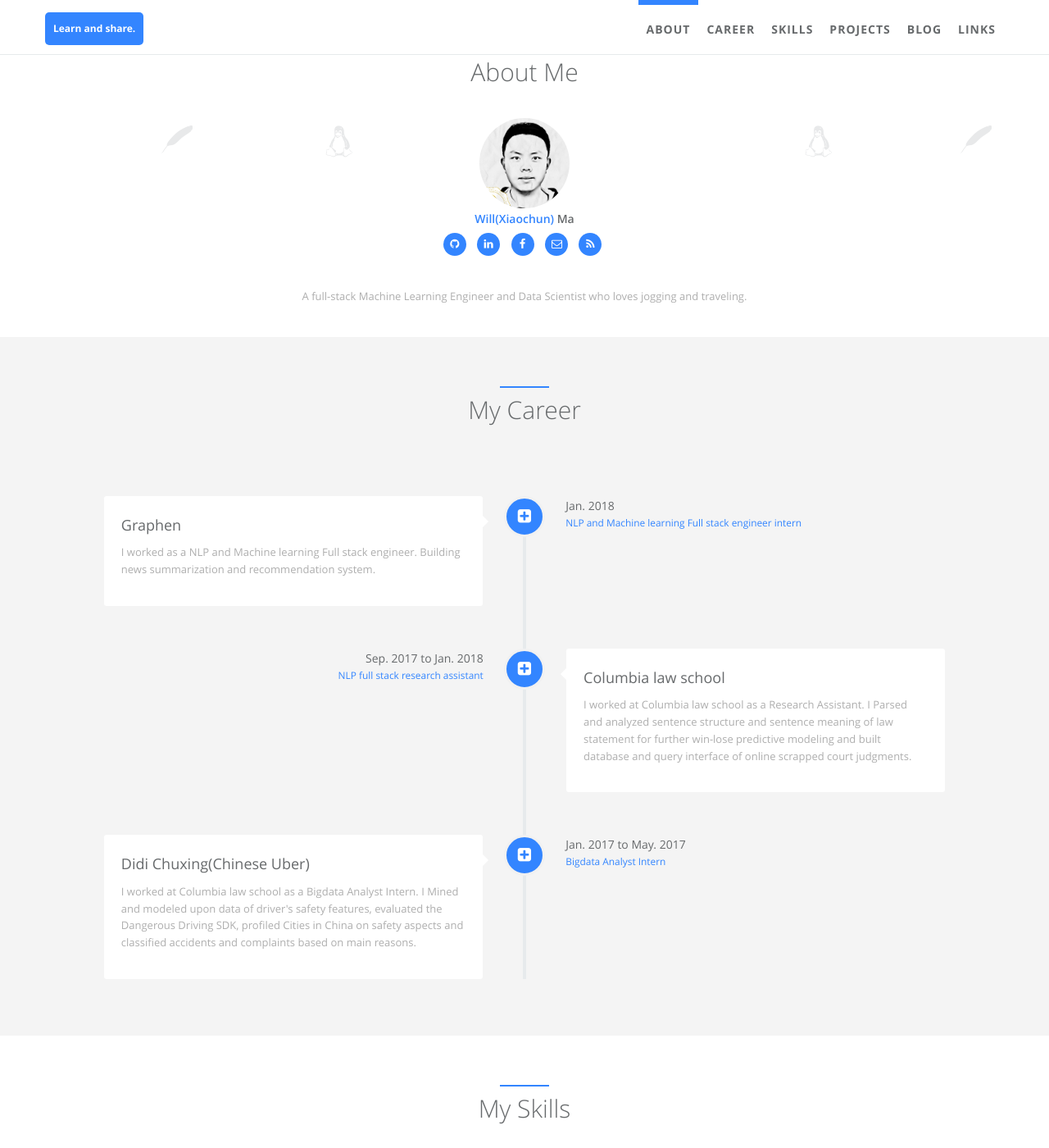
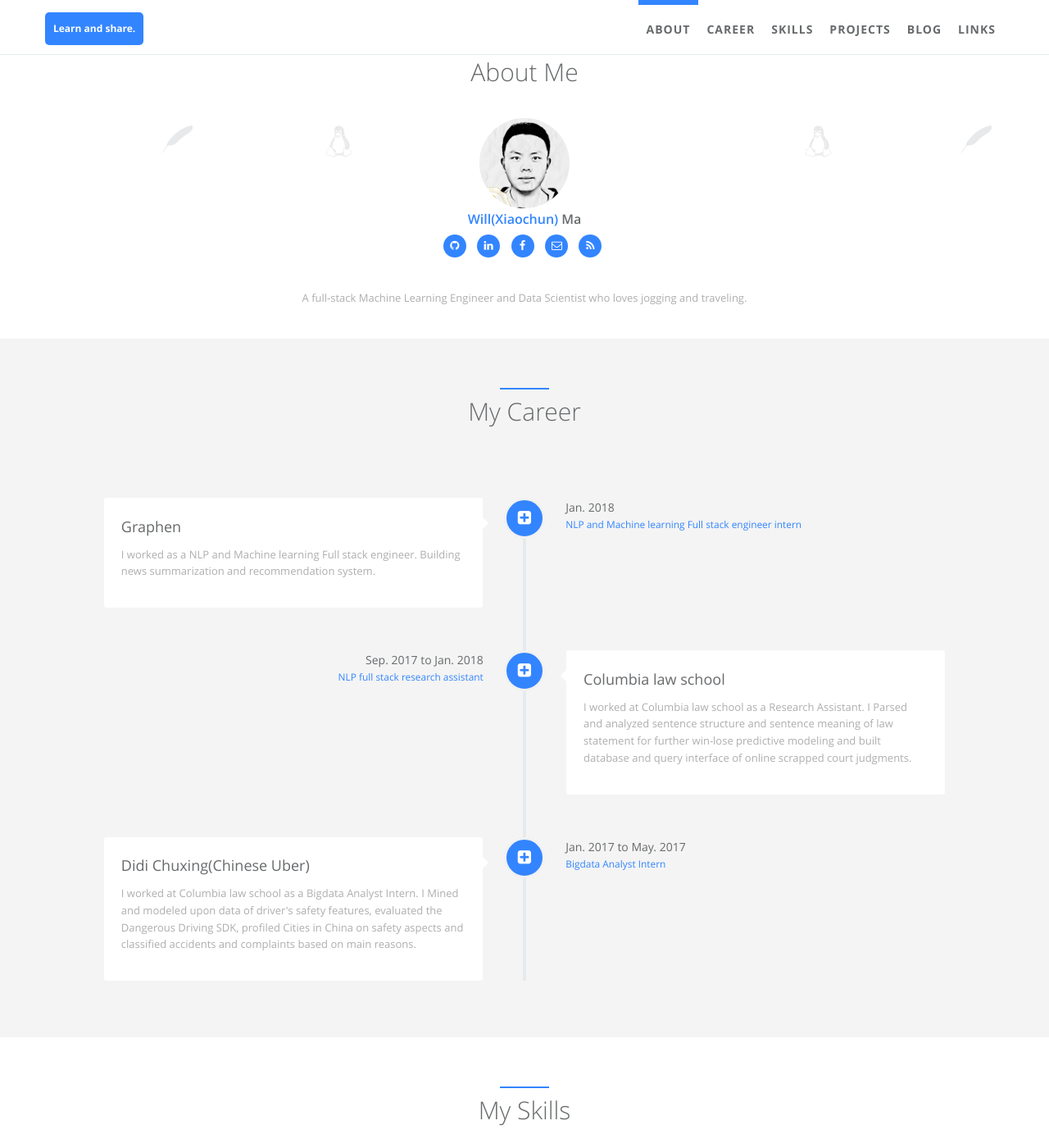
Before and after one commit to mxc19912008/previous-site, a Jekyll site: the page built from index.html, in a window 1280 px wide and 1400 px high, scrolled down 471 px. Shown: the whole window at 82% size. Built offline with Jekyll 4.4.1, drawn with Linux system fonts in a browser that asks for light colours.

Commit message:
Update _style.scss

```diff
--- a/_sass/_style.scss
+++ b/_sass/_style.scss
@@ -13,7 +13,7 @@
 }
 
 h1 {
-  font-size: 30px;
+  font-size: 35px;
 }
 
 h2 {
@@ -25,7 +25,7 @@
 }
 
 h4 {
-  font-size: 14px;
+  font-size: 16px;
 }
 
 h5 {
```
